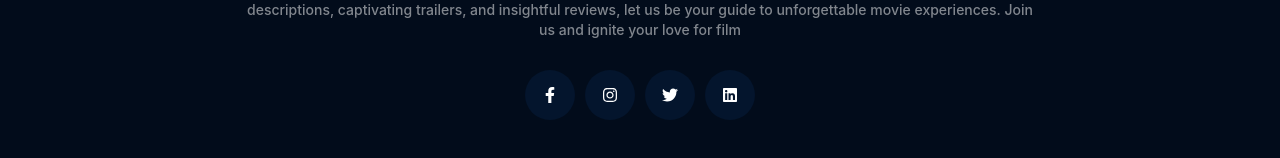
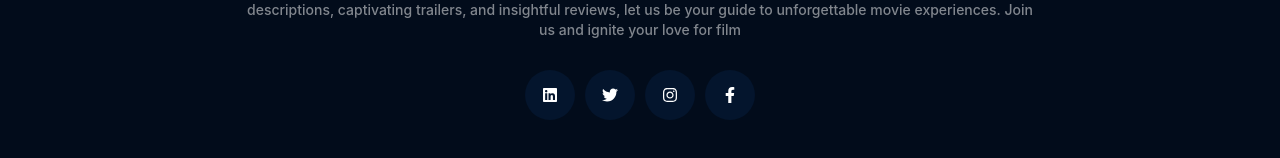
Before and after one commit to NafeesButt/Movie, a React (Vite) app: page / in a window 1280 px wide. Shown: the part 1208-1366 px from the top of the page. Built offline with nearby package versions, Linux system fonts and the light colour scheme; no server answers.

Commit message:
change social accounts

```diff
--- a/src/components/footer/Footer.jsx
+++ b/src/components/footer/Footer.jsx
@@ -31,16 +31,16 @@ const Footer = () => {
         </div>
         <div className="socialIcons">
           <span className="icon">
-            <FaFacebookF />
+            <FaLinkedin />
+          </span>
+          <span className="icon">
+            <FaTwitter />
           </span>
           <span className="icon">
             <FaInstagram />
           </span>
           <span className="icon">
-            <FaTwitter />
-          </span>
-          <span className="icon">
-            <FaLinkedin />
+            <FaFacebookF />
           </span>
         </div>
       </ContentWrapper>
```
